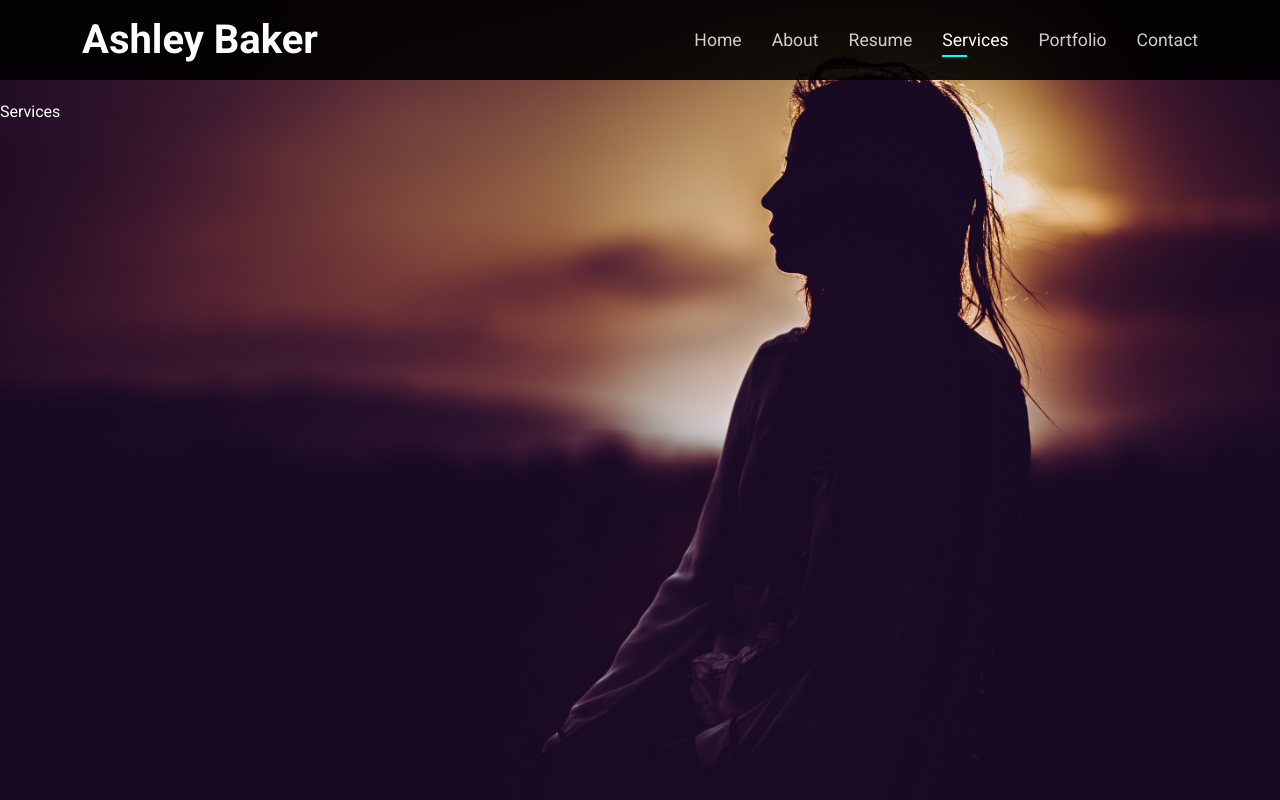
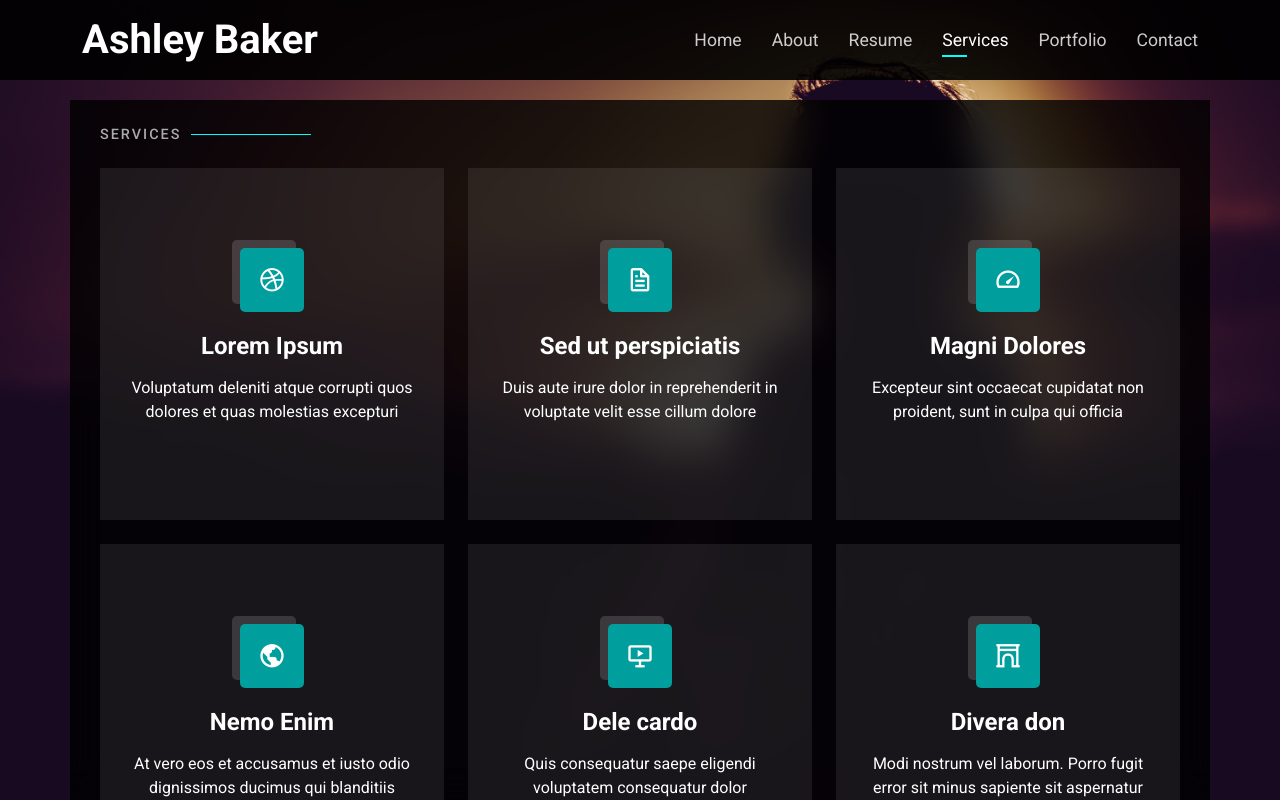
Before and after one commit to freetimezp/js-portfolio-32-web-dev, a React (Create React App) app: page / in a window 1280 px wide. Both pictures are taken after a click on the link "Services". Built offline with nearby package versions, Linux system fonts and the light colour scheme.

Commit message:
10. js-portfolio-32-web-dev. Services component.

```diff
--- /dev/null
+++ b/src/components/ServicesItem.jsx
@@ -0,0 +1,20 @@
+/* eslint-disable jsx-a11y/anchor-is-valid */
+import React from 'react';
+
+function ServicesItem({ service }) {
+    return (
+        <div className='col-lg-4 col-md-6 d-flex align-items-stretch mt-4'>
+            <div className='icon-box'>
+                <div className="icon">
+                    <i className={service.icon}></i>
+                </div>
+                <h4>
+                    <a href="#">{service.name}</a>
+                </h4>
+                <p>{service.brief}</p>
+            </div>
+        </div>
+    );
+};
+
+export default ServicesItem;
--- a/src/pages/Services.css
+++ b/src/pages/Services.css
@@ -0,0 +1,75 @@
+.services .icon-box {
+    text-align: center;
+    background: rgba(204, 204, 204, .1);
+    padding: 80px 20px;
+    transition: all ease-in-out .5s;
+}
+
+.services .icon-box .icon {
+    margin: 0 auto;
+    width: 64px;
+    height: 64px;
+    background: var(--second);
+    border-radius: 5px;
+    transition: all .5s ease-in-out 0s;
+    display: flex;
+    align-items: center;
+    justify-content: center;
+    margin-bottom: 20px;
+    transform-style: preserve-3d;
+}
+
+.services .icon-box .icon i {
+    color: #fff;
+    font-size: 28px;
+}
+
+.services .icon-box .icon::before {
+    position: absolute;
+    content: '';
+    left: -8px;
+    top: -8px;
+    height: 100%;
+    width: 100%;
+    background: rgba(255, 255, 255, .15);
+    border-radius: 5px;
+    transition: all .5s ease-out 0s;
+    transform: translateZ(-1px);
+}
+
+.services .icon-box h4 {
+    font-weight: 700;
+    margin-bottom: 15px;
+    font-size: 1.5rem;
+}
+
+.services .icon-box h4 a {
+    color: #fff;
+}
+
+.services .icon-box p {
+    line-height: 24px;
+    font-size: 1rem;
+}
+
+.services .icon-box:hover {
+    background: var(--second);
+    border-color: var(--primary);
+}
+
+.services .icon-box:hover .icon {
+    background: #fff;
+}
+
+.services .icon-box:hover .icon i {
+    color: var(--second);
+}
+
+.services .icon-box:hover .icon::before {
+    background: var(--primary);
+}
+
+.services .icon-box:hover h4 a,
+.services .icon-box:hover p {
+    color: #fff;
+}
--- a/src/pages/Services.jsx
+++ b/src/pages/Services.jsx
@@ -1,10 +1,23 @@
-import React from 'react';
+import React, { useState } from 'react';
 import './Services.css';
 
+import servicesData from '../data/servicesData';
+import SectionTitle from '../components/SectionTitle';
+import ServicesItem from '../components/ServicesItem';
+
 function Services({ reference }) {
+    const [services, setServices] = useState(servicesData);
+
     return (
         <section id="services" className='services' ref={reference}>
-            Services
+            <div className="container">
+                <SectionTitle title="Services" subtitle="My Services" />
+                <div className="row">
+                    {services.map(service => (
+                        <ServicesItem key={service._id} service={service} />
+                    ))}
+                </div>
+            </div>
         </section>
     );
 };
```
